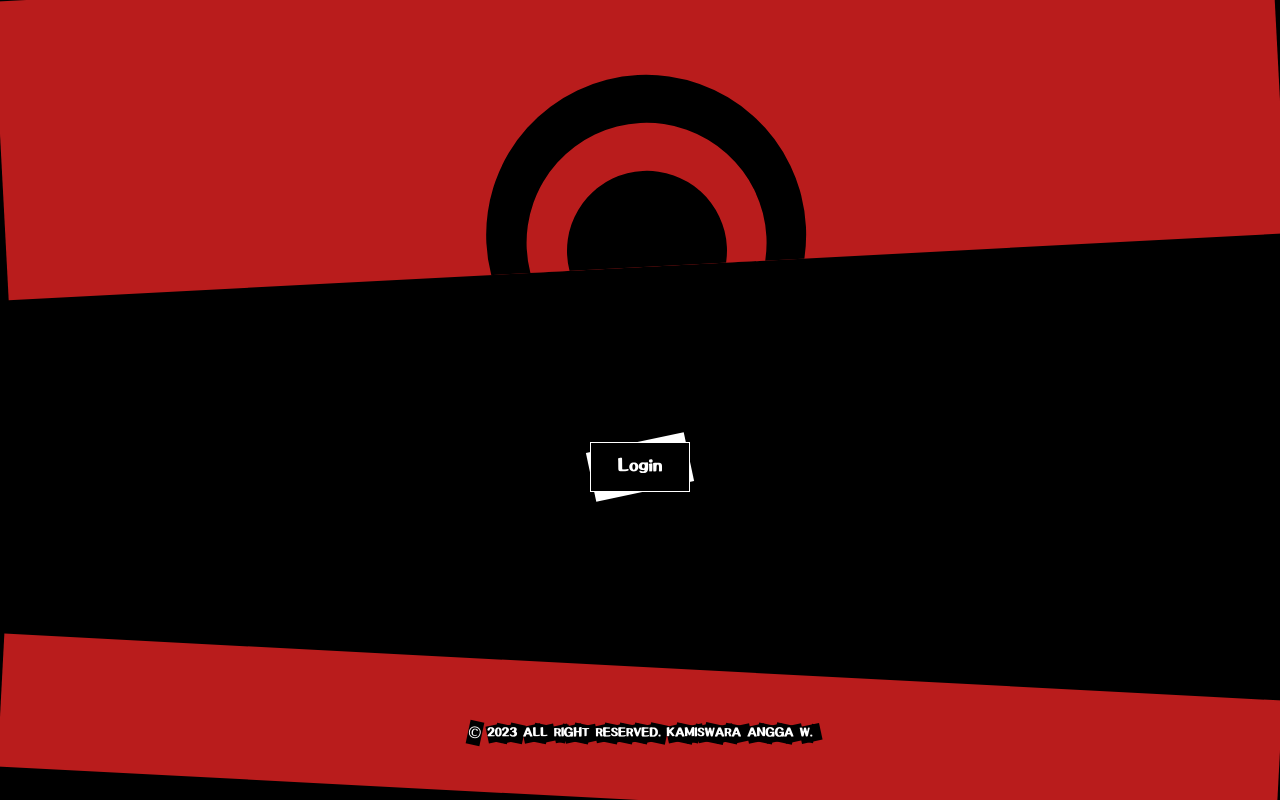
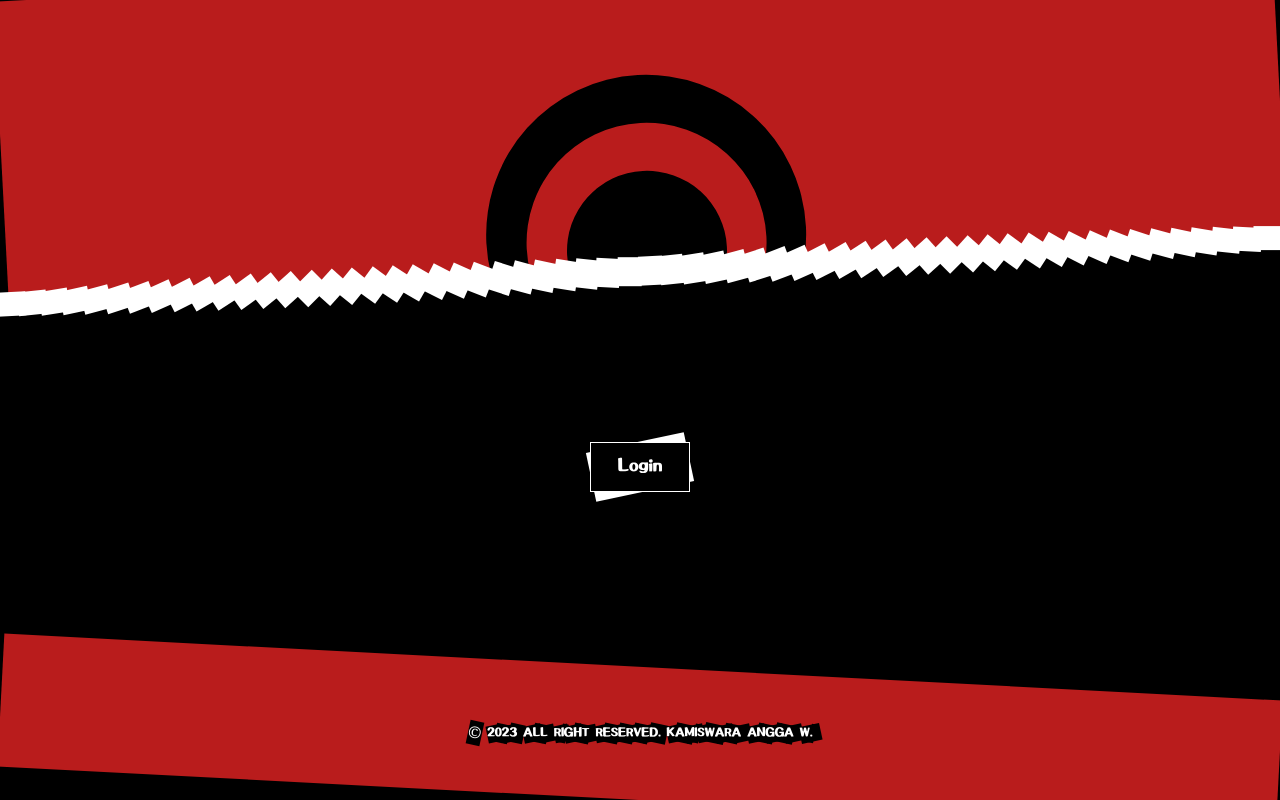
Before and after one commit to anggakswr/anggakswr.github.io, a React (Vite) app: page / in a window 1280 px wide. Built offline with nearby package versions, Linux system fonts and the light colour scheme.

Commit message:
Created a seperator between content & circle animation

```diff
--- a/src/components/v2/Cover.tsx
+++ b/src/components/v2/Cover.tsx
@@ -1,5 +1,6 @@
 import Btn from "./cover/Btn";
 import CircleAnimation from "./cover/CircleAnimation";
+import Separator from "./cover/Separator";
 import Footer from "./cover/Footer";
 
 const Cover = () => {
@@ -8,6 +9,9 @@ const Cover = () => {
       {/* red & black circles */}
       <div className="h-1/3 relative">
         <CircleAnimation />
+
+        {/* white boxes */}
+        <Separator />
       </div>
 
       {/* body */}
--- a/src/components/v2/Sidebar.tsx
+++ b/src/components/v2/Sidebar.tsx
@@ -4,7 +4,12 @@ const SidebarV2 = () => {
   return (
     <div className="flex flex-col gap-8">
       {aMenus.map((sMenu, nIndex) => (
-        <Menu sText={sMenu} bOdd={!(nIndex % 2)} nIndex={nIndex} />
+        <Menu
+          key={`menu-${nIndex}`}
+          sText={sMenu}
+          bOdd={!(nIndex % 2)}
+          nIndex={nIndex}
+        />
       ))}
     </div>
   );
@@ -45,7 +50,10 @@ const Menu = ({
     >
       <div className={`${sTextCSS} ${sTextAnim}`}>
         {sText.split("").map((sLetter, nIndex2) => (
-          <div key={`letter-${sLetter}`} className={sLetterCSS(nIndex2)}>
+          <div
+            key={`letter-${sLetter}-${nIndex2}`}
+            className={sLetterCSS(nIndex2)}
+          >
             {sLetter}
           </div>
         ))}
--- a/src/components/v2/cover/Footer.tsx
+++ b/src/components/v2/cover/Footer.tsx
@@ -18,7 +18,7 @@ const Footer = () => {
       {aWords.map((sWord) => (
         <div key={sWord} className="relative z-10 text-white flex">
           {sWord.split("").map((sLetter, nIndex) => (
-            <div key={`footer-letter-${sLetter}`} className="relative">
+            <div key={`footer-letter-${nIndex}`} className="relative">
               <span className="relative z-20">{sLetter}</span>
 
               {/* black bg */}
--- /dev/null
+++ b/src/components/v2/cover/Separator.tsx
@@ -0,0 +1,20 @@
+const Separator = () => {
+  const aNumbers = [...Array(60).keys()];
+  const nRandom = Math.floor(Math.random() * 1000);
+
+  return (
+    <div className="absolute -bottom-4 inset-x-0 z-20 flex -rotate-3">
+      {aNumbers.map((nNumber) => (
+        <div
+          key={`white-box-${nNumber}`}
+          className={`bg-white w-8 h-6 -mx-1`}
+          style={{
+            transform: `rotate(${nRandom * nNumber}deg)`,
+          }}
+        />
+      ))}
+    </div>
+  );
+};
+
+export default Separator;
```
